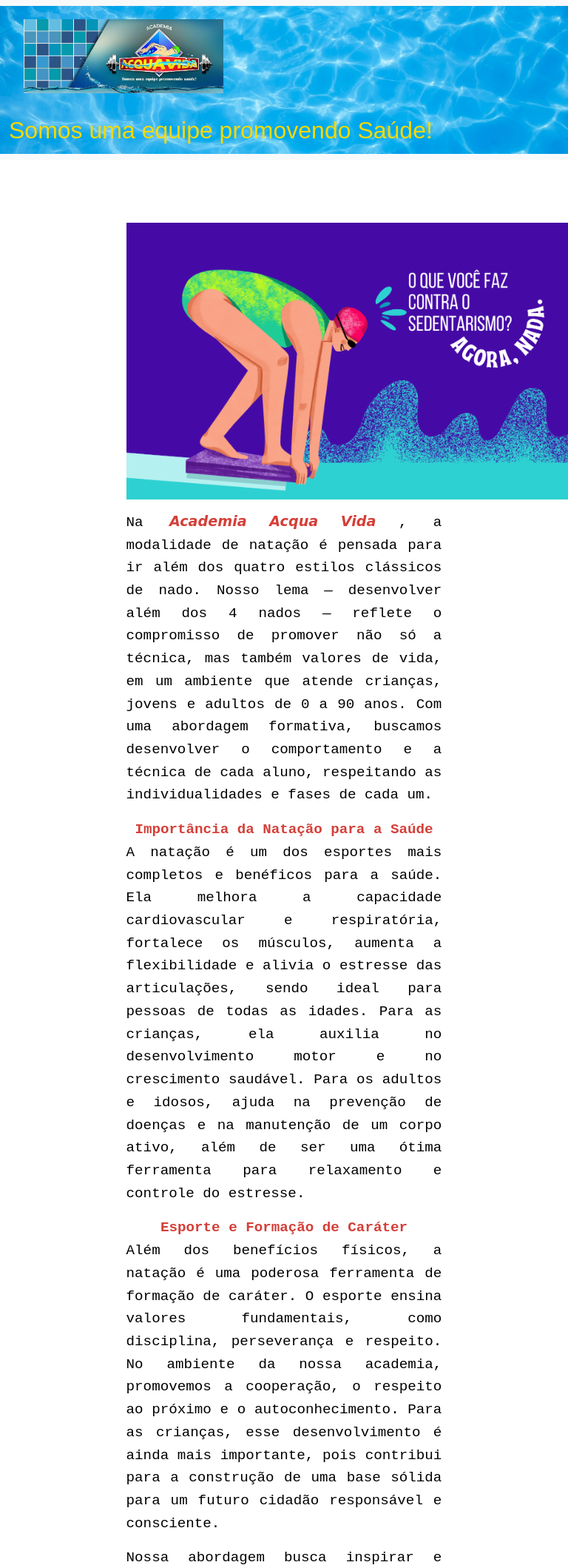
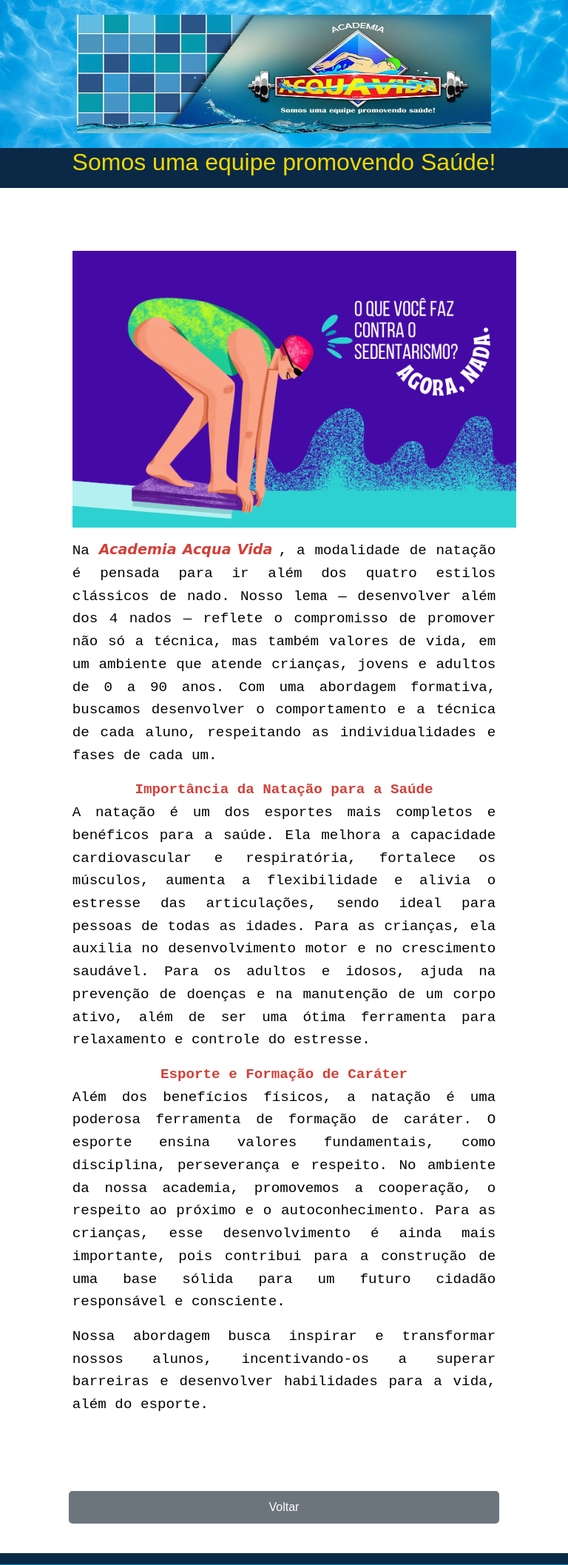
Before and after one commit to RogerioSenac/acquavida, a PHP site: page /pages/baby.php in a window 768 px wide. Shown: the top 2115 px of the page at 74% size. Run offline with PHP 8.4, Linux system fonts and the light colour scheme; some libraries are stand-ins or nearby versions.

Commit message:
ajustes css responsividade

```diff
--- a/Assets/css/estilo.css
+++ b/Assets/css/estilo.css
@@ -12,6 +12,7 @@ body {
     flex-direction: column;
     font-family: 'Arial', sans-serif;
     line-height: 1.6;
+    background-color: #092946;
 }
 
 h1 {
@@ -21,31 +22,44 @@ h1 {
 /**************************** Cabeçalho (Menu) ******************/
 .container-fluid {
     display: flex;
-    justify-content: center; /* Alinha horizontalmente no centro */
-    align-items: center;     /* Alinha verticalmente no centro */
-    height: 100%;            /* Garante que o contêiner ocupe toda a altura disponível */
+    justify-content: center;
+    /* Alinha horizontalmente no centro */
+    align-items: center;
+    /* Alinha verticalmente no centro */
+    height: 100%;
+    /* Garante que o contêiner ocupe toda a altura disponível */
     position: relative;
-}
-
-h1.texto {
-    text-align: center;     /* Garante que o texto dentro de h1 seja centralizado */
-    color: #F6D901;
-    font-size: 2rem;        /* Ajuste o tamanho da fonte conforme necessário */
-    margin: 0;              /* Remove margens padrão */
-    padding: 0;             /* Remove padding, se houver */
-    justify-content: center;
-}
-
-
-.nav_bar {
     background: url('../imagem/piscina.jpg') no-repeat center center/cover;
     height: 200px;
 }
 
-.navbar-brand .img-fluid {
+.piscina .img-fluid {
     display: flex;
     position: relative;
-    margin-left: 20px;
+    width: 560px;
+    height: 160px;
+
+}
+
+h1.texto {
+    text-align: center;
+    /* Garante que o texto dentro de h1 seja centralizado */
+    color: #F6D901;
+    font-size: 2rem;
+    /* Ajuste o tamanho da fonte conforme necessário */
+    margin: 0;
+    /* Remove margens padrão */
+    padding: 0;
+    /* Remove padding, se houver */
+    justify-content: center;
+    background-color: #092946;
+}
+
+.navbar {
+    background-color: #092946;
+    display: flex;
+    justify-content: center;
+    align-items: center;
 }
 
 .navbar-nav {
@@ -56,6 +70,8 @@ h1.texto {
     box-shadow: 0 4px 20px rgba(0, 0, 0, 0.2);
     transition: transform 0.3s ease;
     /* Suaviza a transição */
+
+    align-items: center;
 }
 
 .navbar-nav a {
@@ -66,7 +82,7 @@ h1.texto {
 }
 
 .navbar-nav a::after {
-    content: '';
+    /* content: ''; */
     position: relative;
     left: 0;
     right: 0;
@@ -85,6 +101,7 @@ h1.texto {
     /* Move para a posição original no hover */
 }
 
+/*-------container Apresentação -------*/
 .container-video-apresenta {
     background-color: rgb(0, 0, 0);
     overflow: auto;
@@ -94,18 +111,17 @@ h1.texto {
 
 .apresenta {
     float: center;
-    margin: 35px;
-    margin-left: 735px;
-    background-image: url(../imagem/tela-video-.jpg);
+    margin: px;
+    margin-left: 630px;
+    background-image: url(../imagem/tela-video-transp.png);
     background-repeat: no-repeat;
-    background-size:cover;
+    background-size: cover;
     width: 640px;
     height: 360px;
-    padding: 30px;
+    padding: 10px;
     border-radius: 10px;
     text-align: center;
 }
-
 
 .container-video-apresenta h1 {
     color: white;
@@ -123,37 +139,58 @@ h1.texto {
     justify-content: center;
     width: 450px;
     height: 300px;
+    margin-top: 30px;
 }
 
 /* container Pagina Quem Somos */
 
 .btn.btn-secondary {
-    display: block; /* Faz o botão se comportar como um bloco */
-    margin: 20px auto; /* Centraliza com margens automáticas */
-    padding: 10px 20px; /* Ajuste o padding conforme necessário */
-    background-color: #6c757d; /* Cor de fundo */
-    color: white; /* Cor do texto */
-    border: none; /* Remove a borda padrão */
-    border-radius: 5px; /* Bordas arredondadas */
-    font-size: 16px; /* Tamanho da fonte */
-    transition: background-color 0.3s ease; /* Transição suave para o efeito hover */
-    text-align: center; /* Centraliza o texto dentro do botão */
-    width: 10%; /* Largura ajustada ao conteúdo */
+    display: block;
+    /* Faz o botão se comportar como um bloco */
+    margin: 20px auto;
+    /* Centraliza com margens automáticas */
+    padding: 10px 20px;
+    /* Ajuste o padding conforme necessário */
+    background-color: #6c757d;
+    /* Cor de fundo */
+    color: white;
+    /* Cor do texto */
+    border: none;
+    /* Remove a borda padrão */
+    border-radius: 5px;
+    /* Bordas arredondadas */
+    font-size: 16px;
+    /* Tamanho da fonte */
+    transition: background-color 0.3s ease;
+    /* Transição suave para o efeito hover */
+    text-align: center;
+    /* Centraliza o texto dentro do botão */
+    width: 10%;
+    /* Largura ajustada ao conteúdo */
 }
 
 .btn.btn-secondary:hover {
-    background-color: #5a6268; /* Cor de fundo alterada ao passar o mouse */
-    cursor: pointer; /* Altera o cursor para indicar que é clicável */
+    background-color: #5a6268;
+    /* Cor de fundo alterada ao passar o mouse */
+    cursor: pointer;
+    /* Altera o cursor para indicar que é clicável */
 }
 
 .container-quem-somos {
-    display: flex;           /* Ativa o Flexbox para o alinhamento */
-    flex-direction: column;  /* Organiza os elementos na coluna */
-    justify-content: center; /* Alinha os itens no centro verticalmente */
-    align-items: center;     /* Alinha os itens no centro horizontalmente */
-    min-height: 100vh;       /* A section ocupa toda a altura da tela */
-    padding: 20px;           /* Espaçamento interno */
-    text-align: center;      /* Garante que o texto dentro da section fique centralizado */
+    display: flex;
+    /* Ativa o Flexbox para o alinhamento */
+    flex-direction: column;
+    /* Organiza os elementos na coluna */
+    justify-content: center;
+    /* Alinha os itens no centro verticalmente */
+    align-items: center;
+    /* Alinha os itens no centro horizontalmente */
+    min-height: 100vh;
+    /* A section ocupa toda a altura da tela */
+    padding: 20px;
+    /* Espaçamento interno */
+    text-align: center;
+    /* Garante que o texto dentro da section fique centralizado */
     background-color: white;
 }
 
@@ -218,7 +255,8 @@ h1.texto {
 }
 
 .alinhar-centro {
-    display: block; /* Torna o span um bloco, para que o text-align funcione */
+    display: block;
+    /* Torna o span um bloco, para que o text-align funcione */
     text-align: center;
     color: #D43F38;
     font-weight: bold;
@@ -230,24 +268,36 @@ h1.texto {
 }
 
 .col-4 img {
-    width: 50px; /* Largura da imagem */
-    height: 50px; /* Altura da imagem */
+    width: 50px;
+    /* Largura da imagem */
+    height: 50px;
+    /* Altura da imagem */
 }
 
 .col-4 a {
-    display: inline-block; /* Para que o padding funcione */
-    text-decoration: none; /* Remove o sublinhado */
-    background-color: #008eb9; /* Cor de fundo do botão */
-    color: white; /* Cor do texto */
-    padding: 10px 20px; /* Espaçamento interno */
-    margin: 5px auto; /* Margem para separar os botões */
-    border-radius: 10px; /* Bordas arredondadas */
-    transition: background-color 0.3s; /* Transição suave para a cor de fundo */
+    display: inline-block;
+    /* Para que o padding funcione */
+    text-decoration: none;
+    /* Remove o sublinhado */
+    background-color: #008eb9;
+    /* Cor de fundo do botão */
+    color: white;
+    /* Cor do texto */
+    padding: 10px 20px;
+    /* Espaçamento interno */
+    margin: 5px auto;
+    /* Margem para separar os botões */
+    border-radius: 10px;
+    /* Bordas arredondadas */
+    transition: background-color 0.3s;
+    /* Transição suave para a cor de fundo */
 }
 
 .col-4 a:hover {
-    background-color: white; /* Cor de fundo no hover */
-    color: black; /* Cor do texto no hover */
+    background-color: white;
+    /* Cor de fundo no hover */
+    color: black;
+    /* Cor do texto no hover */
 }
 
 
@@ -359,7 +409,7 @@ h1.texto {
 .card-group {
     display: flex;
     /* Espaço entre os cards */
-    justify-content: space-between;
+    justify-content: ;
     /* Cada card ocupa a mesma largura */
     flex: 1;
     backdrop-filter: blur(10px);
@@ -505,136 +555,159 @@ h1.texto {
 /* Responsividade para diferentes tamanhos de tela */
 
 /* Tablets em modo retrato */
-@media (max-width: 768px) {
+@media (min-width: 768px) and (max-width: 1024px) {
+
+    .container-fluid {
+        text-align: center;
+    }
+
+    .navbar-brand .img-fluid {
+        display: inline-block;
+    }
+
+    .navbar-nav {}
+
     .container-quem-somos .servico {
-        width: 80%;  /* Torna a largura dos serviços mais estreita */
+        width: 80%;
+        /* Torna a largura dos serviços mais estreita */
     }
 
     .container-servico {
-        padding: 40px 20px;  /* Ajusta o padding para telas menores */
+        padding: 40px 20px;
+        /* Ajusta o padding para telas menores */
     }
 
     .navbar-nav {
-        flex-direction: column; /* Organiza os links em coluna */
+        flex-direction: column;
+        /* Organiza os links em coluna */
     }
 
     .container-video-apresenta {
-        height: auto; /* Ajusta a altura do container para telas menores */
+        height: auto;
+        /* Ajusta a altura do container para telas menores */
+
+    }
+
+    .apresenta {
+        align-items: center;
+        justify-items: center;
+        margin: 0 auto;
     }
 
     #meuVideo {
-        width: 100%;
-        height: auto; /* Ajusta as dimensões do vídeo */
+        justify-content: left;
+        width: 450px;
+        height: 300px;
+        margin-top: 30px;
     }
 
     .card-group {
-        flex-direction: column;  /* Organiza os cards em coluna */
+        flex-direction: column;
+        /* Organiza os cards em coluna */
         margin-left: 0;
     }
 
     .social-icons a {
-        font-size: 2rem;  /* Reduz o tamanho dos ícones para se ajustar à tela */
+        font-size: 1rem;
+        /* Reduz o tamanho dos ícones para se ajustar à tela */
     }
 
     .btn.btn-secondary {
-        width: 80%; /* Ajusta a largura do botão */
-        padding: 10px;  /* Ajusta o padding */
+        width: 80%;
+        /* Ajusta a largura do botão */
+        padding: 10px;
+        /* Ajusta o padding */
     }
 
     .rodape-DevRGT .flex {
-        flex-direction: column; /* Organiza o rodapé em coluna */
-    }
-}
-
-/* Tablets em modo paisagem */
-@media (max-width: 1024px) {
-    .container-video-apresenta {
-        height: 500px; /* Ajusta a altura do video */
-    }
-
-    .container-quem-somos .servico {
-        width: 60%;  /* Ajusta a largura dos serviços */
-    }
-
-    .card-group {
-        flex-direction: row;  /* Exibe os cards em linha novamente */
-    }
-
-    .navbar-nav {
-        flex-direction: row;  /* Alinha os itens da barra de navegação horizontalmente */
-    }
-
-    .social-icons a {
-        font-size: 2.5rem;  /* Ajusta o tamanho dos ícones */
+        flex-direction: column;
+        /* Organiza o rodapé em coluna */
     }
 }
 
 /* Smartphones em modo retrato */
 @media (max-width: 480px) {
     .navbar-nav {
-        font-size: 1.2rem;  /* Ajusta o tamanho da fonte para dispositivos pequenos */
-        padding: 10px;  /* Ajusta o espaçamento */
+        font-size: 1.2rem;
+        /* Ajusta o tamanho da fonte para dispositivos pequenos */
+        padding: 10px;
+        /* Ajusta o espaçamento */
     }
 
     .container-video-apresenta {
-        padding: 10px;  /* Ajusta o padding para video */
+        padding: 10px;
+        /* Ajusta o padding para video */
     }
 
     .apresenta {
         width: 100%;
-        margin-left: 0;  /* Ajusta para centralizar o vídeo */
+        margin-left: 0;
+        /* Ajusta para centralizar o vídeo */
     }
 
     .btn.btn-secondary {
-        width: 100%;  /* Faz o botão ocupar toda a largura */
+        width: 100%;
+        /* Faz o botão ocupar toda a largura */
     }
 
     .container-servico {
-        padding: 40px 20px;  /* Ajusta o padding para o serviço */
+        padding: 40px 20px;
+        /* Ajusta o padding para o serviço */
     }
 
     .container-quem-somos .servico {
-        width: 90%;  /* Ajusta a largura do serviço */
+        width: 90%;
+        /* Ajusta a largura do serviço */
     }
 
     .social-icons {
-        justify-content: space-around;  /* Organiza os ícones de redes sociais */
+        justify-content: space-around;
+        /* Organiza os ícones de redes sociais */
     }
 
     .rodape {
-        height: auto;  /* Ajusta a altura do rodapé */
-        padding: 40px 20px;  /* Ajusta o padding do rodapé */
+        height: auto;
+        /* Ajusta a altura do rodapé */
+        padding: 40px 20px;
+        /* Ajusta o padding do rodapé */
     }
 
     .rodape-DevRGT .flex {
-        flex-direction: column;  /* Organiza o rodapé em coluna */
+        flex-direction: column;
+        /* Organiza o rodapé em coluna */
     }
 
     .card-group {
-        flex-direction: column;  /* Coloca os cards em coluna */
+        flex-direction: column;
+        /* Coloca os cards em coluna */
     }
 }
 
 /* Smart TVs */
 @media (max-width: 1920px) {
     .container-video-apresenta {
-        height: 500px; /* Ajusta o vídeo para Smart TVs */
+        height: 500px;
+        /* Ajusta o vídeo para Smart TVs */
     }
 
     .navbar-nav {
-        font-size: 1.5rem;  /* Aumenta a fonte dos itens do menu */
+        font-size: 1.5rem;
+        /* Aumenta a fonte dos itens do menu */
     }
 
     .social-icons a {
-        font-size: 3rem;  /* Aumenta o tamanho dos ícones sociais */
+        font-size: 3rem;
+        /* Aumenta o tamanho dos ícones sociais */
     }
 
     .card-group {
-        flex-direction: row;  /* Organiza os cards em linha */
+        flex-direction: row;
+        /* Organiza os cards em linha */
     }
 
     .rodape {
         height: auto;
-        padding: 50px 20px;  /* Ajusta o padding para a Smart TV */
+        padding: 50px 20px;
+        /* Ajusta o padding para a Smart TV */
     }
 }
--- a/includes/header.php
+++ b/includes/header.php
@@ -6,7 +6,9 @@
     <meta name="viewport" content="width=device-width, initial-scale=1.0">
     <title>Academia Acqua Vida</title>
     <!-- Ícone Font Awesome -->
-    <link rel="stylesheet" href="https://cdnjs.cloudflare.com/ajax/libs/font-awesome/6.6.0/css/all.min.css" integrity="sha512-Kc323vGBEqzTmouAECnVceyQqyqdsSiqLQISBL29aUW4U/M7pSPA/gEUZQqv1cwx4OnYxTxve5UMg5GT6L4JJg==" crossorigin="anonymous" referrerpolicy="no-referrer" />
+    <link rel="stylesheet" href="https://cdnjs.cloudflare.com/ajax/libs/font-awesome/6.6.0/css/all.min.css"
+        integrity="sha512-Kc323vGBEqzTmouAECnVceyQqyqdsSiqLQISBL29aUW4U/M7pSPA/gEUZQqv1cwx4OnYxTxve5UMg5GT6L4JJg=="
+        crossorigin="anonymous" referrerpolicy="no-referrer" />
 
     <!-- Bootstrap CSS -->
     <link href="https://cdn.jsdelivr.net/npm/bootstrap@5.3.0/dist/css/bootstrap.min.css" rel="stylesheet">
@@ -17,14 +19,16 @@
 
 <body>
     <!-- Cabeçalho e Navegação -->
-    <nav class="navbar navbar-expand-lg navbar-light bg-light">
-        <div class="container-fluid nav_bar">
-            <a class="navbar-brand" href="#">
-                <img src="/Projetos_Git/Projeto-Acqua-Vida/assets/imagem/logo_acqua_vida.jpg" alt="Logotipo" class="img-fluid" style="max-height: 100px;">
+    <div class="container-fluid">
+        <a class="piscina" href="#">
+            <img src="/Projetos_Git/Projeto-Acqua-Vida/assets/imagem/logo_acqua_vida.jpg" alt="Logotipo"
+                class="img-fluid">
         </a>
+    </div>
     <h1 class="texto">Somos uma equipe promovendo Saúde!</h1>
+    <nav class="navbar navbar-expand-lg">
         <div class="collapse navbar-collapse" id="navbarNav">
-                <ul class="navbar-nav ms-auto">
+            <ul class="navbar-nav mx-auto">
                 <li class="nav-item">
                     <a class="nav-link" href="../index.php">Início</a>
                 </li>
@@ -32,13 +36,14 @@
                     <a class="nav-link" href="./pages/quem_somos.php">Sobre Nós</a>
                 </li>
                 <li class="nav-item">
-                        <a class="nav-link" href="https://www.facebook.com/AcademiaAcquaVida/photos_by?locale=pt_BR" target="_blank">Fotos</a>
+                    <a class="nav-link" href="https://www.facebook.com/AcademiaAcquaVida/photos_by?locale=pt_BR"
+                        target="_blank">Fotos</a>
                 </li>
                 <li class="nav-item">
-                        <a class="nav-link" href="https://www.facebook.com/AcademiaAcquaVida/videos?locale=pt_BR" target="_blank">Videos</a>
+                    <a class="nav-link" href="https://www.facebook.com/AcademiaAcquaVida/videos?locale=pt_BR"
+                        target="_blank">Videos</a>
                 </li>
             </ul>
-            </div>
         </div>
     </nav>
 
```
Lines whose indentation alone changed are shown as unchanged.
